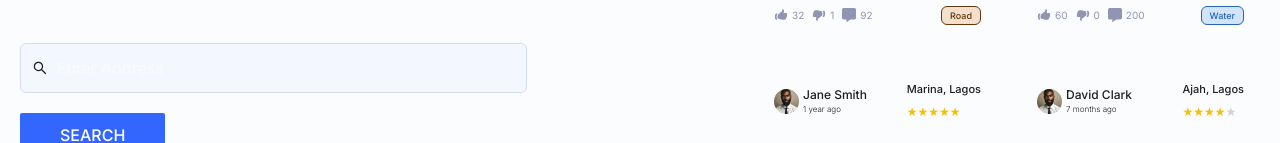
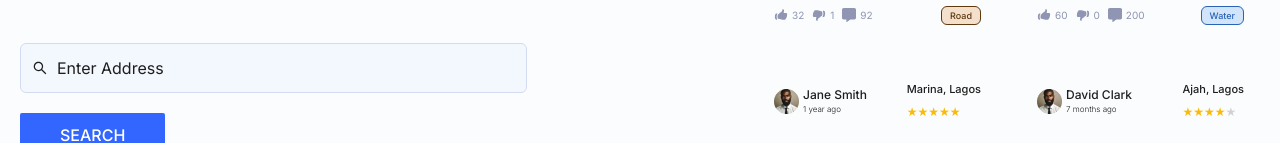
Before and after one commit to ayowayne123/area-finder, a Next.js app: page / in a window 1280 px wide. Shown: the part 541-684 px from the top of the page. Built offline with nearby package versions, Linux system fonts and the light colour scheme.

Commit message:
Third stage 7

```diff
--- a/app/(main)/page.js
+++ b/app/(main)/page.js
@@ -34,7 +34,7 @@ export default function Home() {
           <input
             type="search"
             placeholder="Enter Address"
-            className="w-full pl-9 pr-3 py-3 placeholder:text-[#fafbfc] dark:placeholder:text-[#1e1e1e] rounded-md bg-[#F3F7FE] border-[#D4DCF1] border dark:bg-[#242428] dark:border-[#242428] outline-none"
+            className="w-full pl-9 pr-3 py-3 dark:placeholder:text-[#fafbfc] placeholder:text-[#1e1e1e] rounded-md bg-[#F3F7FE] border-[#D4DCF1] border dark:bg-[#242428] dark:border-[#242428] outline-none"
           />
           </div>
 
```
